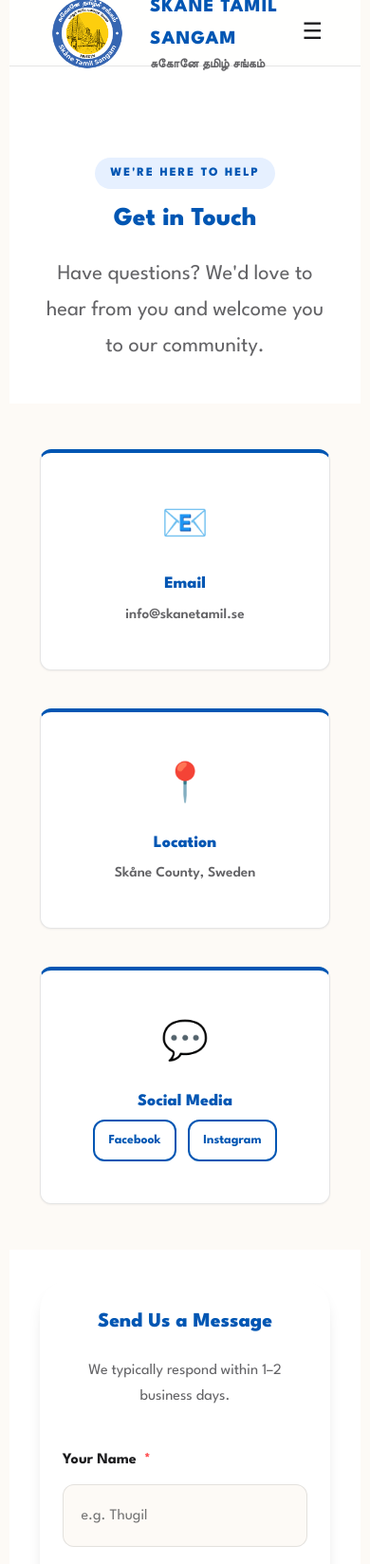
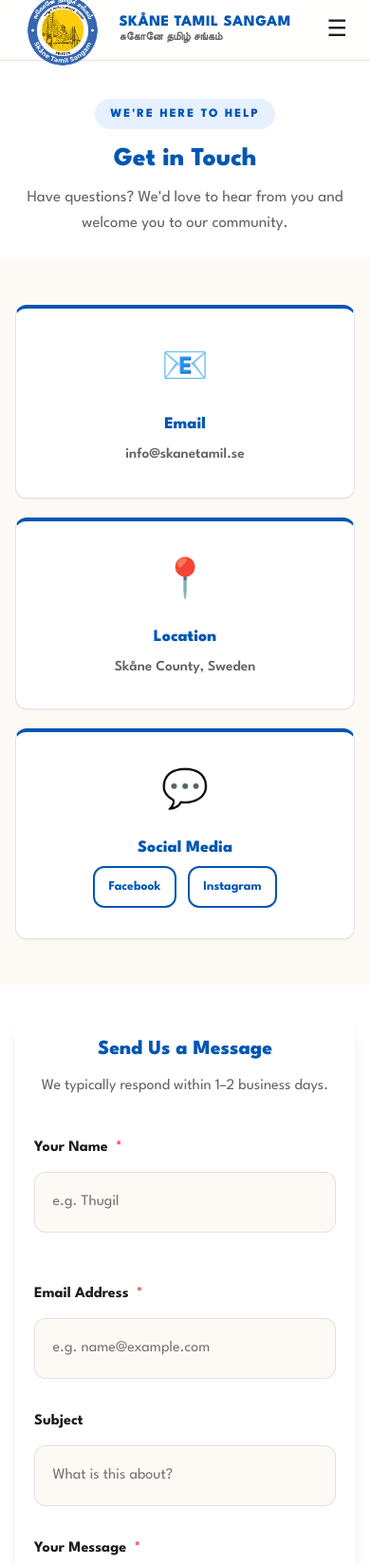
Before and after one commit to princepradeep36/skane-tamil-sangam, a plain HTML site: page frontend/contact.html in a window 390 px wide. Shown: the top 1647 px of the page at 95% size. Drawn offline with Linux system fonts and the light colour scheme; no server answers.

Commit message:
Make every page even and clean on phones

```diff
--- a/frontend/css/styles.css
+++ b/frontend/css/styles.css
@@ -1023,3 +1023,150 @@ section {
         grid-template-columns: 1fr 1fr;
     }
 }
+
+/* =========================================================
+   PHONES: one clean, even layout
+   Pages stack padding from the body, .container and cards
+   (several cards also set padding inline), which squeezed
+   text into a narrow column. On phones every page gets one
+   16px side margin and modest card padding instead.
+   ========================================================= */
+@media (max-width: 768px) {
+    html body {
+        padding-left: 0 !important;
+        padding-right: 0 !important;
+        line-height: 1.6;
+    }
+
+    .container {
+        padding: 0 16px !important;
+    }
+
+    p {
+        margin-bottom: 1rem;
+    }
+
+    h1, h2, h3, h4 {
+        margin-bottom: 0.75rem;
+        overflow-wrap: break-word;
+    }
+
+    /* Header: compact logo and name so the menu button has room */
+    .navbar,
+    .navbar.scrolled {
+        height: 64px;
+    }
+
+    .nav-brand {
+        gap: 0.6rem;
+        min-width: 0;
+    }
+
+    .nav-brand img,
+    .navbar.scrolled .nav-brand img {
+        height: 44px;
+    }
+
+    .brand-en {
+        font-size: 1rem;
+        letter-spacing: 0.5px;
+        line-height: 1.15;
+    }
+
+    .brand-ta {
+        font-size: 0.72rem;
+        line-height: 1.3;
+    }
+
+    .nav-links {
+        top: 64px;
+    }
+
+    /* Sections and heroes */
+    .section {
+        padding: 2rem 0;
+    }
+
+    .page-hero {
+        padding: 2.5rem 0 0.5rem;
+    }
+
+    .page-hero h1,
+    .section-header h2 {
+        font-size: 2rem;
+    }
+
+    .page-hero p,
+    .section-header p {
+        font-size: 1.05rem;
+    }
+
+    .hero {
+        padding: 5rem 0 3.5rem;
+    }
+
+    .hero h1 {
+        font-size: 2.2rem;
+    }
+
+    .stat-item {
+        padding: 1.5rem 1rem;
+    }
+
+    .cta-banner {
+        padding: 3rem 0;
+    }
+
+    /* Two-column layouts written inline collapse to one column */
+    [style*="grid-template-columns"] {
+        grid-template-columns: 1fr !important;
+        gap: 1.5rem !important;
+    }
+
+    .grid {
+        gap: 1.25rem !important;
+    }
+
+    /* Cards and forms: full width with comfortable, even padding */
+    .card {
+        border-radius: 18px;
+    }
+
+    .card-content {
+        padding: 1.25rem !important;
+    }
+
+    .registration-card,
+    .form-container {
+        padding: 1.5rem 1.25rem !important;
+        border-radius: 20px !important;
+        max-width: 100% !important;
+    }
+
+    .lookup-section,
+    .guest-counts,
+    .modify-alert {
+        padding: 1.25rem !important;
+    }
+
+    .admin-hub-card {
+        padding: 1.5rem !important;
+    }
+
+    .form-input,
+    .form-select,
+    .form-textarea,
+    input:not([type="checkbox"]):not([type="radio"]),
+    select,
+    textarea {
+        font-size: 16px; /* stops phones zooming into fields */
+    }
+
+    .btn {
+        padding: 0.8rem 1.25rem;
+    }
+
+    .footer {
+        padding: 3rem 0 2rem;
+    }
+}
--- a/frontend/responsive.css
+++ b/frontend/responsive.css
@@ -353,3 +353,44 @@ table {
         -webkit-overflow-scrolling: touch;
     }
 }
+
+/* =========================================================
+   CLICK2EAT / ADMIN PAGES ON PHONES
+   The Logout button is pinned to the top-right corner, which
+   covered the page title on a phone. On phones the page gets
+   a strip at the top for it, so it never sits on the title.
+   ========================================================= */
+@media (max-width: 768px) {
+    body:has(> .logout-btn) {
+        padding-top: 64px !important;
+        position: relative;
+    }
+
+    body > .logout-btn {
+        position: absolute !important;
+        top: 12px !important;
+        right: 12px !important;
+        margin: 0 !important;
+        min-height: 40px;
+    }
+
+    header {
+        flex-wrap: wrap;
+        gap: 10px;
+    }
+
+    h1 {
+        overflow-wrap: break-word;
+    }
+
+    /* Event registration: phone box and Find Booking button each get a full row */
+    #lookup-panel input {
+        min-width: 0 !important;
+        flex: 1 1 100% !important;
+    }
+
+    #lookup-panel button {
+        flex: 1 1 100%;
+        min-height: 48px;
+    }
+}
```
